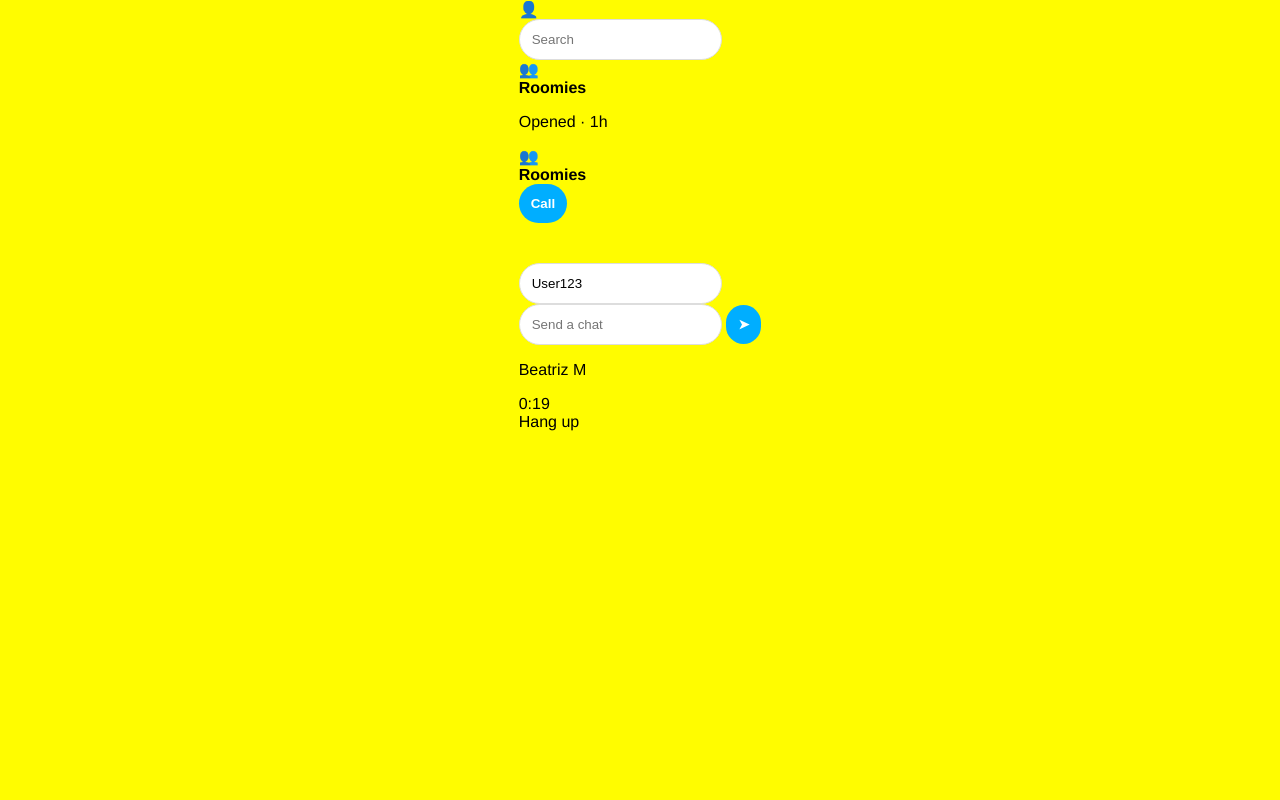
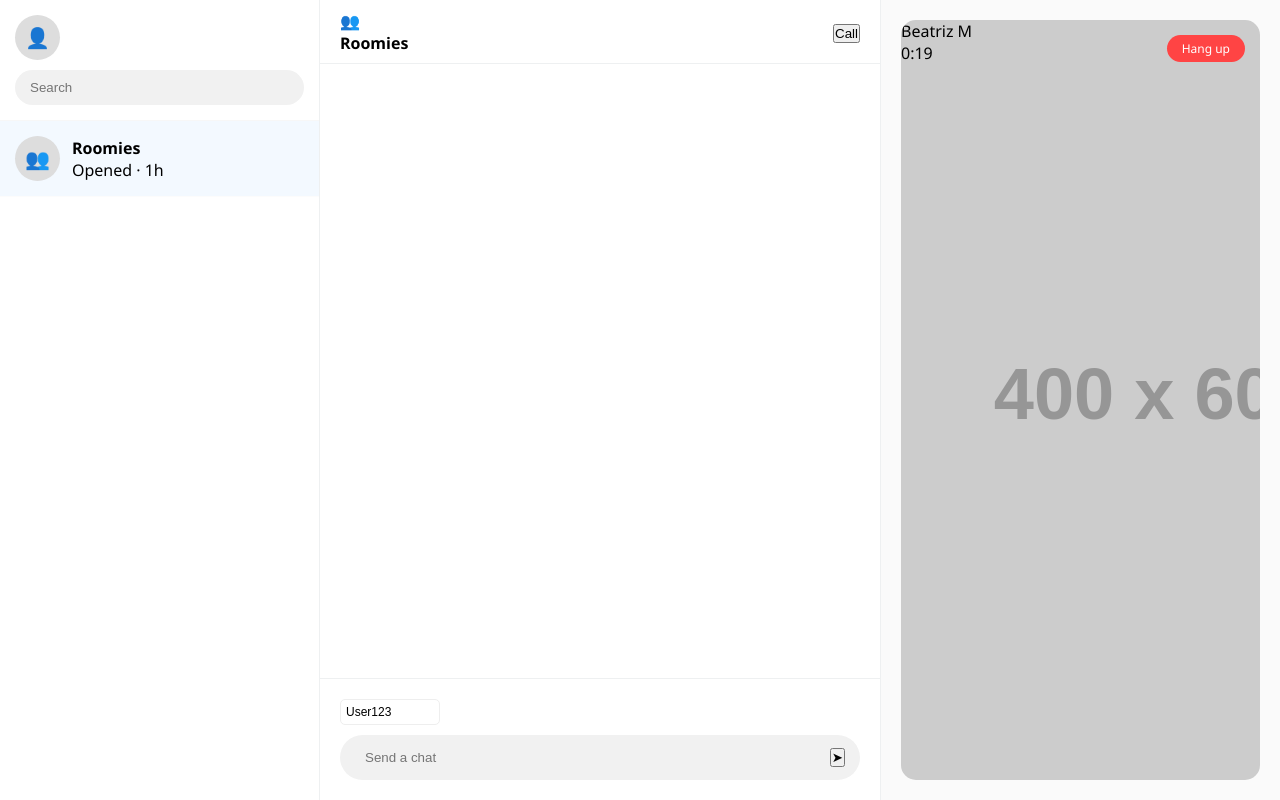
Before and after one commit to Lol-Tundra/Snap-Clone, a website: page public/index.html in a window 1280 px wide. Drawn offline with nearby package versions, Linux system fonts and the light colour scheme; no server answers; placeholder pictures from the web are drawn by us.

Commit message:
Update style.css new frontend

```diff
--- a/public/style.css
+++ b/public/style.css
@@ -1,8 +1,34 @@
-body { font-family: 'Helvetica Neue', Helvetica, Arial, sans-serif; background: #FFFC00; margin: 0; display: flex; justify-content: center; height: 100vh; }
-#app { width: 100%; max-width: 400px; background: white; display: flex; flex-direction: column; border-radius: 20px; margin: 20px; overflow: hidden; box-shadow: 0 10px 25px rgba(0,0,0,0.2); }
-#chat-window { flex-grow: 1; padding: 20px; overflow-y: scroll; display: flex; flex-direction: column-reverse; }
-.controls { padding: 15px; border-top: 1px solid #eee; display: flex; flex-direction: column; gap: 10px; }
-input { padding: 12px; border: 1px solid #ddd; border-radius: 25px; outline: none; }
-button { background: #00AEFF; color: white; border: none; padding: 12px; border-radius: 25px; font-weight: bold; cursor: pointer; }
-.msg { background: #f1f1f1; padding: 10px 15px; border-radius: 15px; margin-bottom: 8px; max-width: 80%; }
-.msg.me { align-self: flex-end; background: #00AEFF; color: white; }
+* { box-sizing: border-box; margin: 0; padding: 0; }
+body { font-family: 'Segoe UI', Roboto, Helvetica, Arial, sans-serif; height: 100vh; background: #f0f0f0; overflow: hidden; }
+
+.container { display: flex; height: 100%; width: 100%; background: white; }
+
+/* SIDEBAR */
+.sidebar { width: 320px; border-right: 1px solid #eef0f1; display: flex; flex-direction: column; }
+.sidebar-header { padding: 15px; border-bottom: 1px solid #f7f7f7; }
+.search-bar input { width: 100%; background: #f1f1f1; border: none; padding: 10px 15px; border-radius: 20px; margin-top: 10px; }
+.friend-item { display: flex; align-items: center; padding: 15px; cursor: pointer; border-bottom: 1px solid #fcfcfc; }
+.friend-item.active { background: #f3f9ff; }
+.avatar { width: 45px; height: 45px; background: #ddd; border-radius: 50%; margin-right: 12px; display: flex; align-items: center; justify-content: center; font-size: 20px; }
+
+/* CHAT AREA */
+.chat-area { flex-grow: 1; display: flex; flex-direction: column; background: white; }
+.chat-header { height: 64px; border-bottom: 1px solid #eef0f1; display: flex; justify-content: space-between; align-items: center; padding: 0 20px; }
+#chat-window { flex-grow: 1; padding: 20px; overflow-y: auto; display: flex; flex-direction: column; }
+
+/* MESSAGES */
+.msg { margin-bottom: 15px; max-width: 70%; padding: 10px 15px; border-radius: 12px; font-size: 14px; position: relative; }
+.msg strong { display: block; font-size: 11px; text-transform: uppercase; color: #00AEFF; margin-bottom: 4px; }
+.msg.me { align-self: flex-start; border-left: 3px solid #ff4444; background: #fff; } /* Left aligned like your image */
+
+/* INPUT BOX */
+.input-container { padding: 20px; border-top: 1px solid #eef0f1; }
+.message-box { background: #f1f1f1; border-radius: 25px; display: flex; padding: 5px 15px; align-items: center; }
+.message-box input { flex-grow: 1; border: none; background: transparent; padding: 10px; outline: none; }
+#handle { width: 100px; margin-bottom: 10px; border: 1px solid #eee; border-radius: 5px; padding: 5px; font-size: 12px; }
+
+/* RIGHT PANEL */
+.right-panel { width: 400px; padding: 20px; border-left: 1px solid #eef0f1; background: #fafafa; }
+.video-placeholder { width: 100%; height: 100%; background: #e0e0e0; border-radius: 15px; position: relative; overflow: hidden;
+    background-image: url('https://via.placeholder.com/400x600'); background-size: cover; }
+.hang-up { position: absolute; top: 15px; right: 15px; background: #ff4444; color: white; padding: 5px 15px; border-radius: 20px; font-size: 12px; cursor: pointer; }
```
